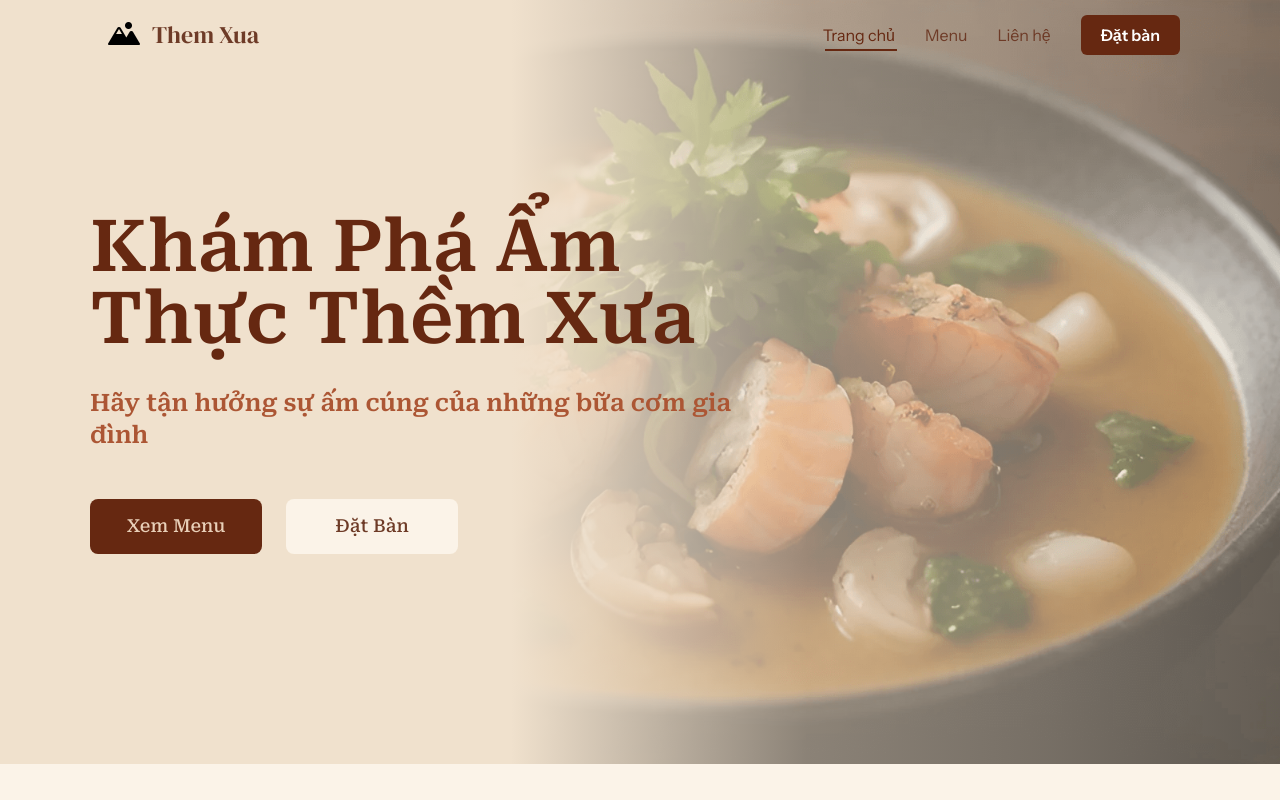
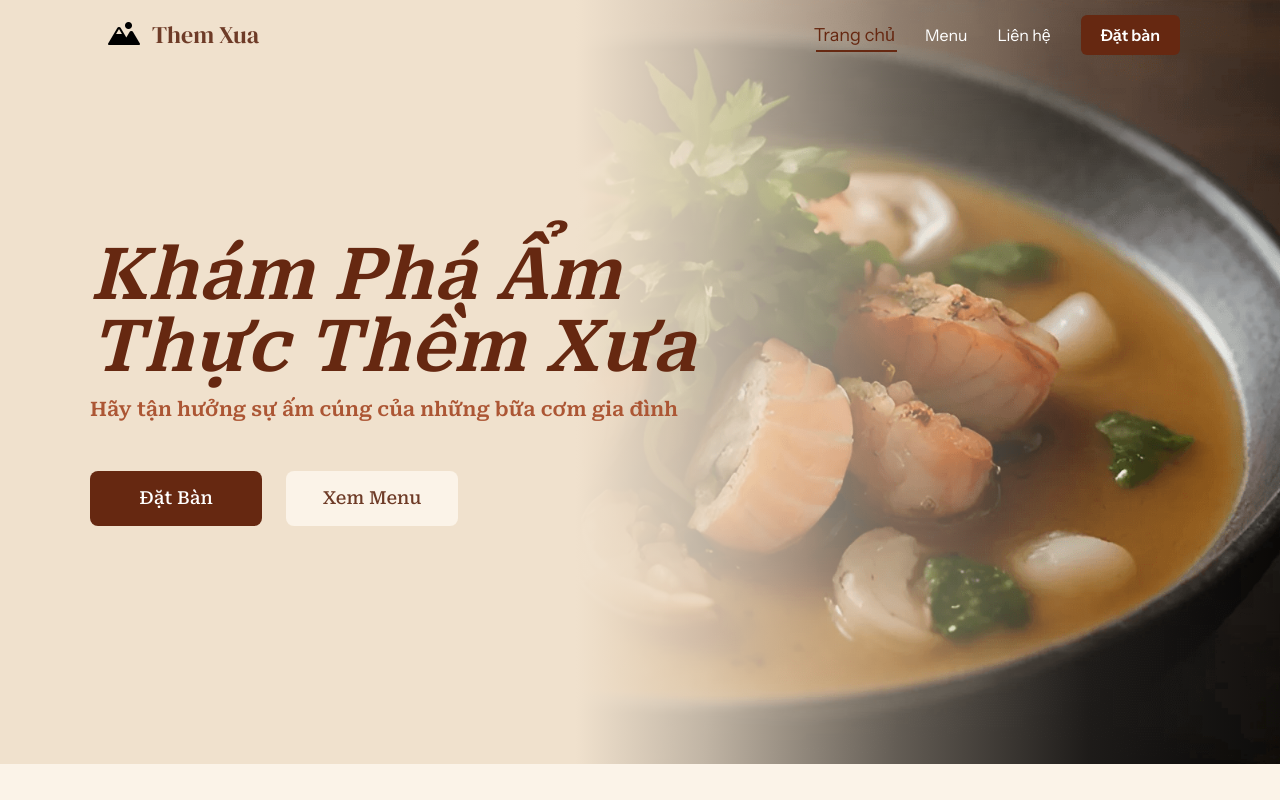
Before and after one commit to LJFamily2/NextJS_ThemXua, a Next.js app in the folder themxua/frontend/: page / in a window 1280 px wide. Shown: the top 800 px of the page. Built offline with nearby package versions, Linux system fonts and the light colour scheme.

Commit message:
Update build and manifest files for improved routing and component structure; enhance HeroSection styles and button functionality

```diff
--- a/themxua/frontend/app/components/ThemXuaHeader.tsx
+++ b/themxua/frontend/app/components/ThemXuaHeader.tsx
@@ -64,11 +64,13 @@ const ThemXuaHeader = () => {
               key={item.name}
               href={item.href}
               className={`relative font-instrument text-base font-normal leading-none transition-all duration-300 hover:text-themxua-secondary group
-                ${
-                  isActiveLink(item.href)
-                    ? 'text-themxua-secondary text-large font-medium'
+              ${
+                isActiveLink(item.href)
+                  ? 'text-themxua-secondary text-lg font-bold'
+                  : pathname === '/' && !scrolled
+                    ? 'text-white'
                     : 'text-themxua-primary'
-                }`}
+              }`}
             >
               {item.name}{' '}
               <span
--- a/themxua/frontend/app/components/sections/HeroSection.tsx
+++ b/themxua/frontend/app/components/sections/HeroSection.tsx
@@ -18,15 +18,17 @@ const HeroSection: React.FC = () => {
         />
       </div>
 
-      {/* Gradient Overlay */}
+      {/* Overlay Gradient */}
       <div
-        className="absolute inset-0 bg-gradient-to-r"
+        className="absolute inset-0"
         style={{
           background: `linear-gradient(90deg,
-            rgba(240, 225, 205, 1) 39.9%,
-            rgba(240, 225, 205, 0.57) 63%,
-            rgba(240, 225, 205, 0.48) 82.2%,
-            rgba(240, 225, 205, 0.37) 100%)`,
+          #F0E1CD 0%,
+          #F0E1CD 45%,
+          rgba(240, 225, 205, 0.8) 55%,
+          rgba(240, 225, 205, 0.4) 70%,
+          rgba(240, 225, 205, 0.1) 85%,
+          transparent 100%)`,
         }}
       />
 
@@ -35,12 +37,12 @@ const HeroSection: React.FC = () => {
         <div className="w-full max-w-7xl mx-auto px-4 md:px-8 lg:px-[90px]">
           <div className="max-w-[691px]">
             {/* Main Heading */}
-            <h1 className="font-roboto-serif font-semibold text-4xl md:text-6xl lg:text-[72px] leading-tight text-themxua-secondary mb-6 lg:mb-8">
+            <h1 className="font-roboto-serif font-semibold italic text-4xl md:text-6xl lg:text-[72px] md:leading-tight lg:leading-none text-themxua-secondary mb-3 ">
               Khám Phá Ẩm Thực Thềm Xưa
             </h1>
 
             {/* Subtitle */}
-            <p className="font-roboto-serif font-semibold text-lg md:text-xl lg:text-2xl leading-relaxed text-themxua-orange mb-8 lg:mb-12">
+            <p className="font-roboto-serif font-semibold text-lg md:text-xl lg:text-xl leading-relaxed text-themxua-orange mb-8 lg:mb-12">
               Hãy tận hưởng sự ấm cúng của những bữa cơm gia đình
             </p>
 
@@ -49,19 +51,19 @@ const HeroSection: React.FC = () => {
               <ThemXuaButton
                 variant="primary"
                 size="lg"
-                href="/menu"
-                className="w-full sm:w-auto min-w-[172px] h-[55px] rounded-lg"
+                href="/booking"
+                className="w-full sm:w-auto min-w-[172px] h-[55px] rounded-lg text-themxua-white"
               >
-                Xem Menu
+                Đặt Bàn
               </ThemXuaButton>
 
               <ThemXuaButton
                 variant="secondary"
                 size="lg"
-                href="/booking"
+                href="/menu"
                 className="w-full sm:w-auto min-w-[172px] h-[55px] rounded-lg"
               >
-                Đặt Bàn
+                Xem Menu
               </ThemXuaButton>
             </div>
           </div>
```
